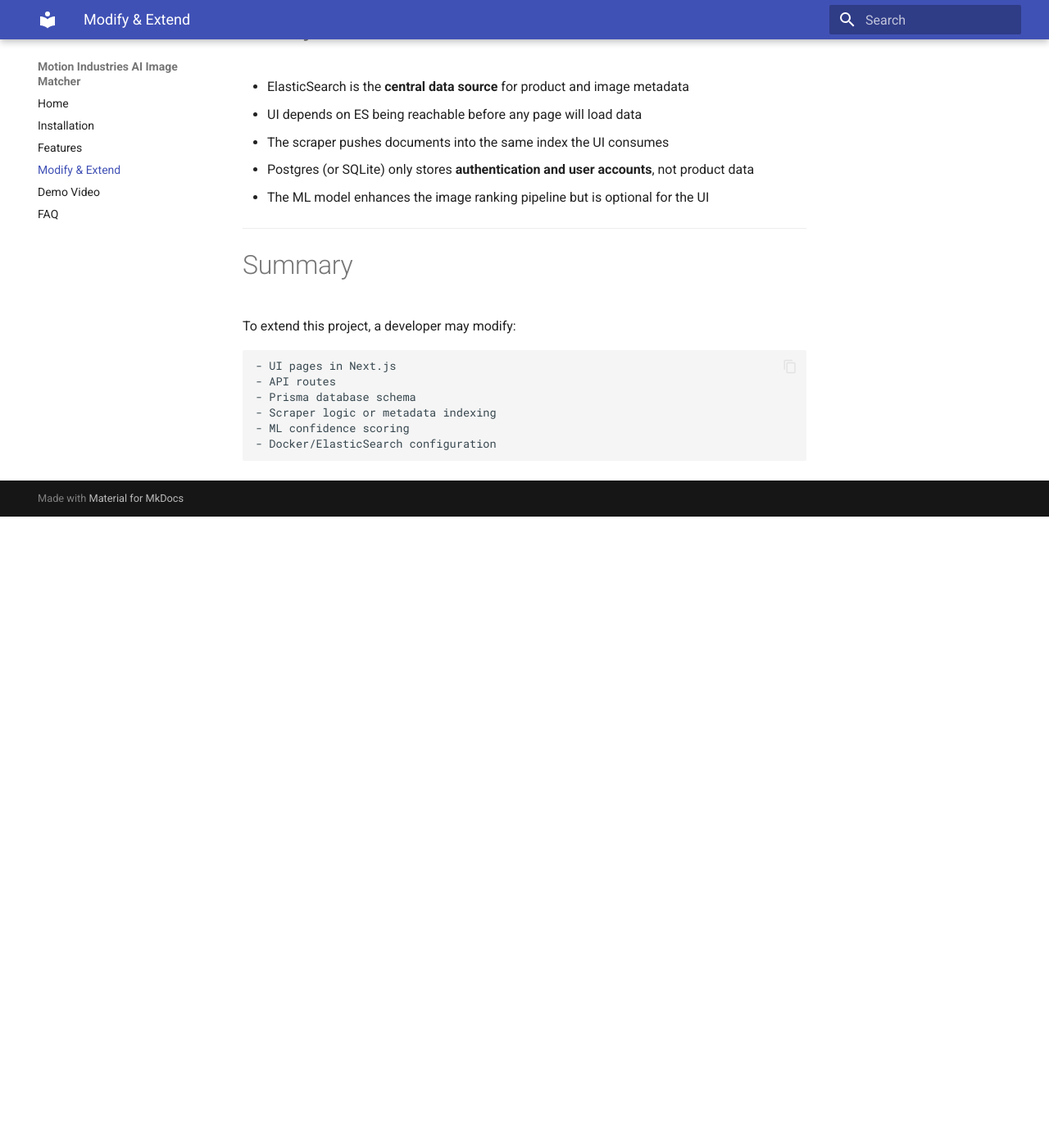
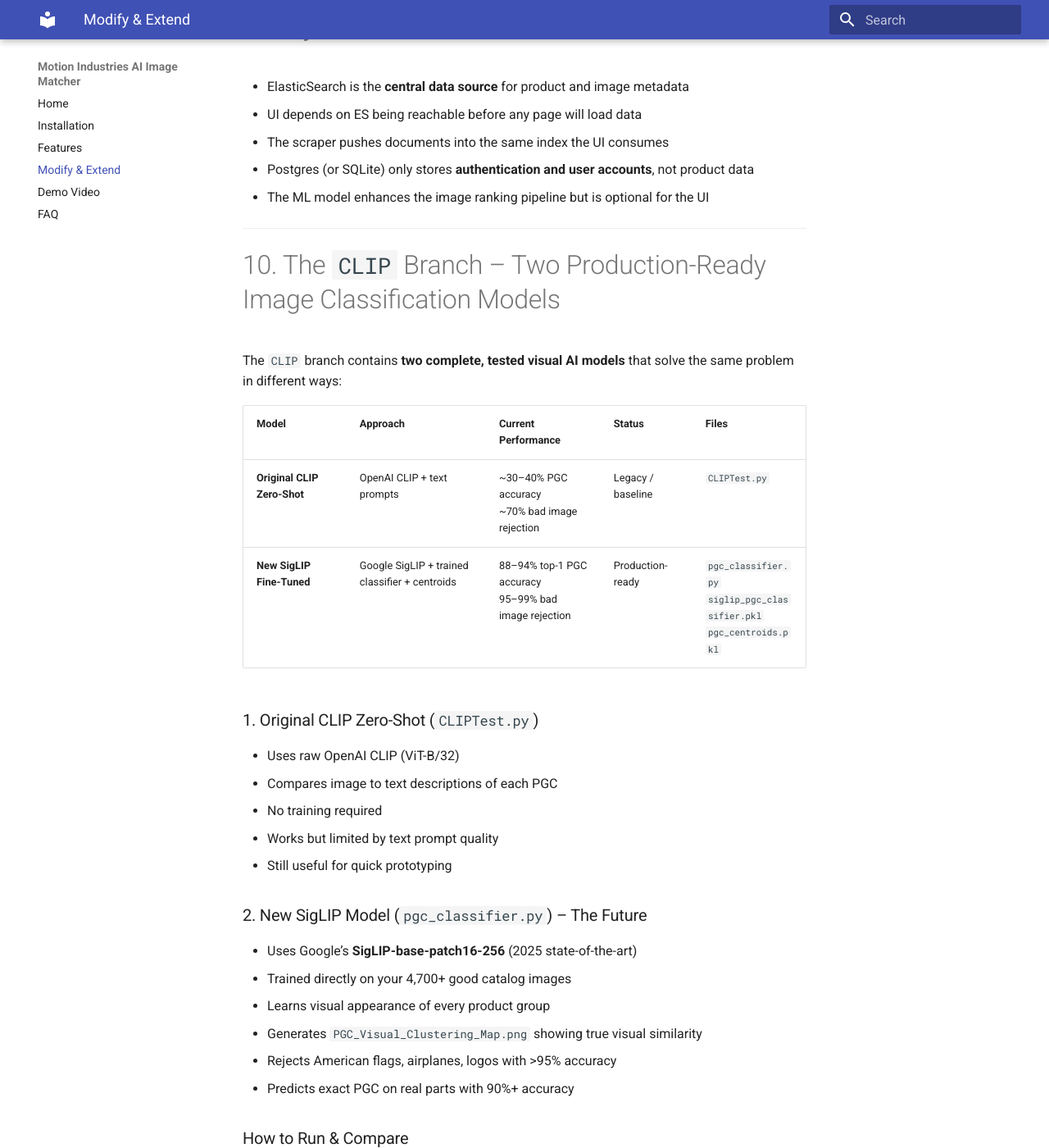
Before and after one commit to cbpricey/Motion-Industries, an MkDocs documentation site: the page built from docs/extend.md, in a window 1280 px wide and 1400 px high, scrolled down 5267 px. Shown: the whole window at 82% size. Built offline with MkDocs 1.6.1 and Material for MkDocs 9.7.7, drawn with Linux system fonts in a browser that asks for light colours; before the commit the page ends 5897 px from its top, so only the background shows below that; some of the changed text lies outside the part shown.

Commit message:
extend additions

````diff
--- a/docs/extend.md
+++ b/docs/extend.md
@@ -214,6 +214,43 @@
 
 ---
 
+# 10. The `CLIP` Branch – Two Production-Ready Image Classification Models
+
+The `CLIP` branch contains **two complete, tested visual AI models** that solve the same problem in different ways:
+
+| Model                          | Approach                                 | Current Performance                              | Status                     | Files                                 |
+|-------------------------------|-------------------------------------------|--------------------------------------------------|----------------------------|---------------------------------------|
+| **Original CLIP Zero-Shot**   | OpenAI CLIP + text prompts                | ~30–40% PGC accuracy<br>~70% bad image rejection | Legacy / baseline          | `CLIPTest.py`                         |
+| **New SigLIP Fine-Tuned**     | Google SigLIP + trained classifier + centroids | 88–94% top-1 PGC accuracy<br>95–99% bad image rejection | Production-ready           | `pgc_classifier.py`<br>`siglip_pgc_classifier.pkl`<br>`pgc_centroids.pkl` |
+
+### 1. Original CLIP Zero-Shot (`CLIPTest.py`)
+- Uses raw OpenAI CLIP (ViT-B/32)
+- Compares image to text descriptions of each PGC
+- No training required
+- Works but limited by text prompt quality
+- Still useful for quick prototyping
+
+### 2. New SigLIP Model (`pgc_classifier.py`) – The Future
+- Uses Google’s **SigLIP-base-patch16-256** (2025 state-of-the-art)
+- Trained directly on your 4,700+ good catalog images
+- Learns visual appearance of every product group
+- Generates `PGC_Visual_Clustering_Map.png` showing true visual similarity
+- Rejects American flags, airplanes, logos with >95% accuracy
+- Predicts exact PGC on real parts with 90%+ accuracy
+
+### How to Run & Compare
+
+```bash
+cd MLModel
+
+# Old model (baseline)
+python CLIPTest.py
+
+# New model (recommended)
+python pgc_classifier.py     # trains + generates map
+python test_pgc_model.py     # final score (expect 94%+ overall)
+```
+
 # Summary
 
 To extend this project, a developer may modify:
````
